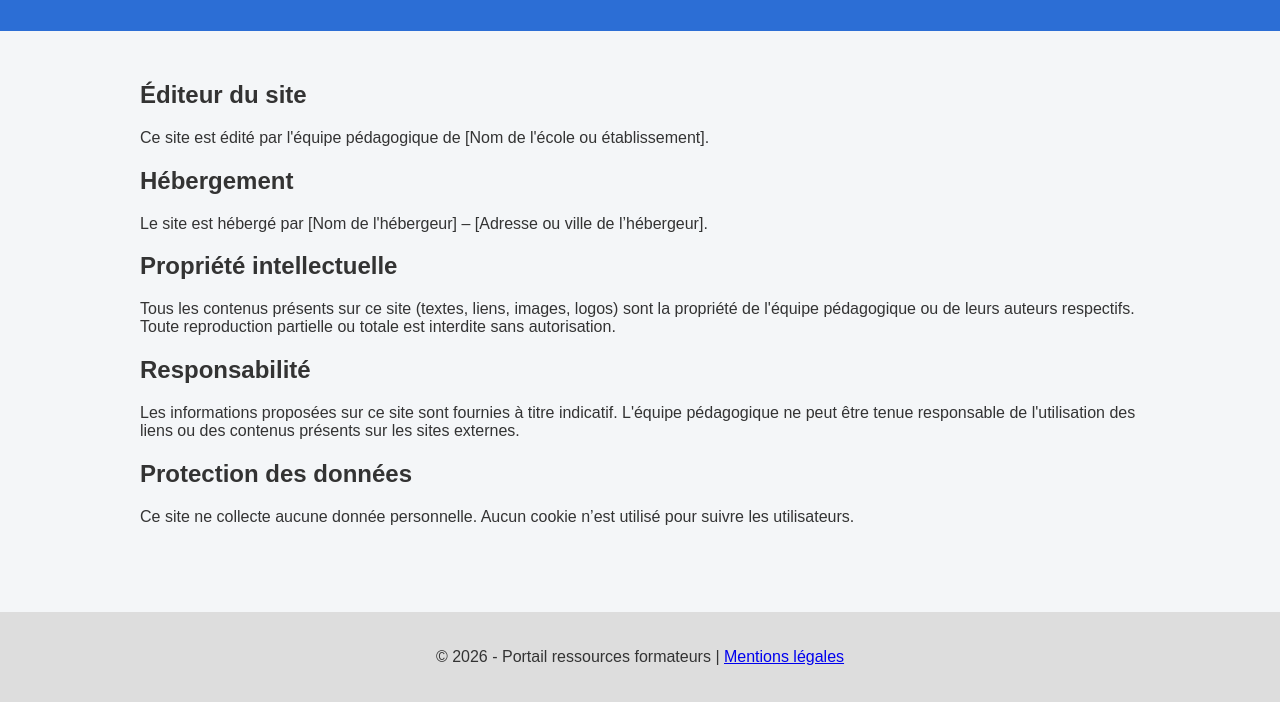
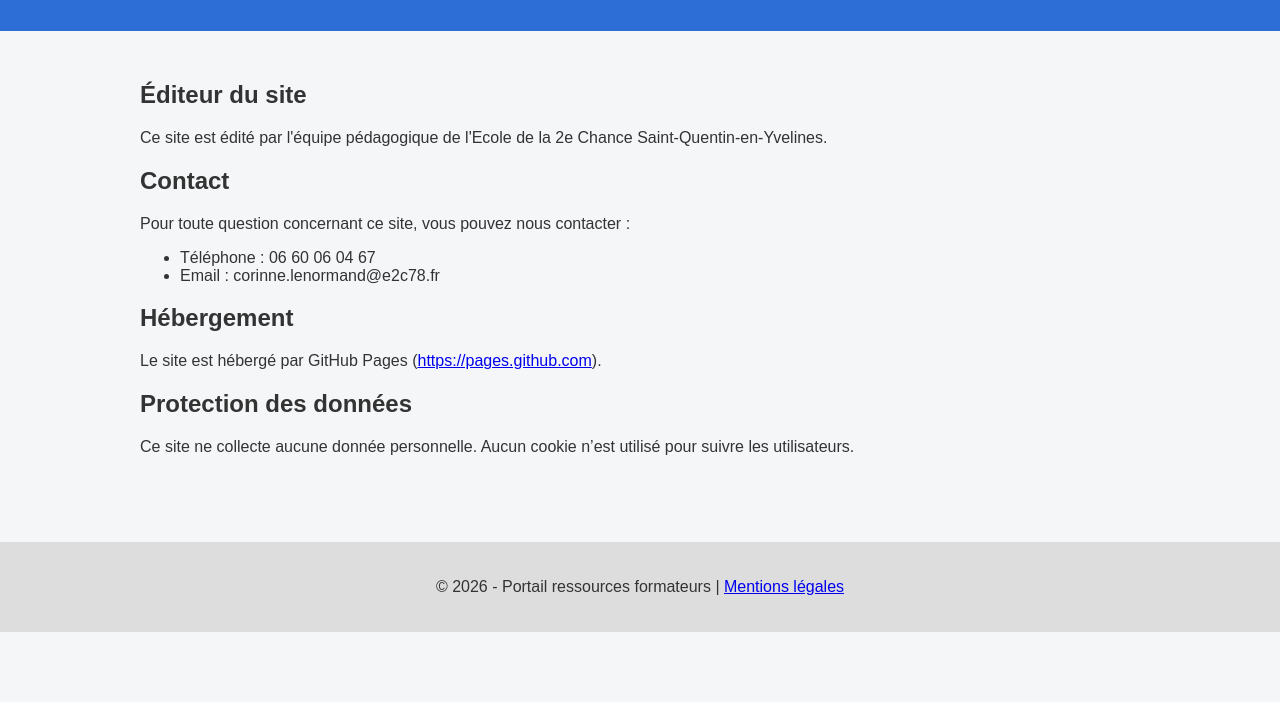
Before and after one commit to coco2978/kitduformateur, a plain HTML site: page mentions.html in a window 1280 px wide. Shown: the part 109-811 px from the top of the page. Drawn offline with Linux system fonts and the light colour scheme.

Commit message:
Update site editor and hosting information

```diff
--- a/mentions.html
+++ b/mentions.html
@@ -15,16 +15,15 @@
 <main>
 <section class="legal">
 <h2>Éditeur du site</h2>
-<p>Ce site est édité par l'équipe pédagogique de [Nom de l'école ou établissement].</p>
-
+<p>Ce site est édité par l'équipe pédagogique de l'Ecole de la 2e Chance Saint-Quentin-en-Yvelines.</p>
+<h2>Contact</h2>
+<p>Pour toute question concernant ce site, vous pouvez nous contacter :</p>
+<ul>
+    <li>Téléphone : 06 60 06 04 67</li>
+    <li>Email : corinne.lenormand@e2c78.fr</li>
+</ul>
 <h2>Hébergement</h2>
-<p>Le site est hébergé par [Nom de l'hébergeur] – [Adresse ou ville de l’hébergeur].</p>
-
-<h2>Propriété intellectuelle</h2>
-<p>Tous les contenus présents sur ce site (textes, liens, images, logos) sont la propriété de l'équipe pédagogique ou de leurs auteurs respectifs. Toute reproduction partielle ou totale est interdite sans autorisation.</p>
-
-<h2>Responsabilité</h2>
-<p>Les informations proposées sur ce site sont fournies à titre indicatif. L'équipe pédagogique ne peut être tenue responsable de l'utilisation des liens ou des contenus présents sur les sites externes.</p>
+<p>Le site est hébergé par GitHub Pages (<a href="https://pages.github.com" target="_blank">https://pages.github.com</a>).</p>
 
 <h2>Protection des données</h2>
 <p>Ce site ne collecte aucune donnée personnelle. Aucun cookie n’est utilisé pour suivre les utilisateurs.</p>
```
